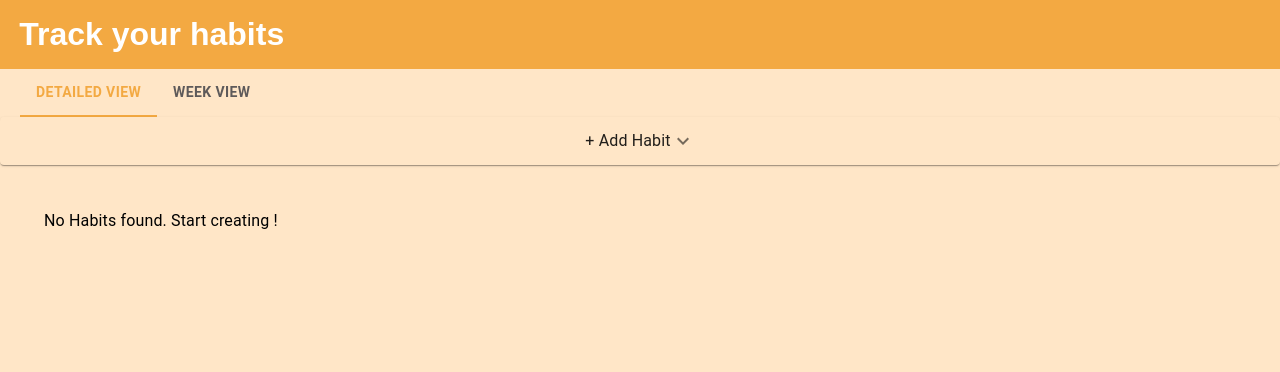
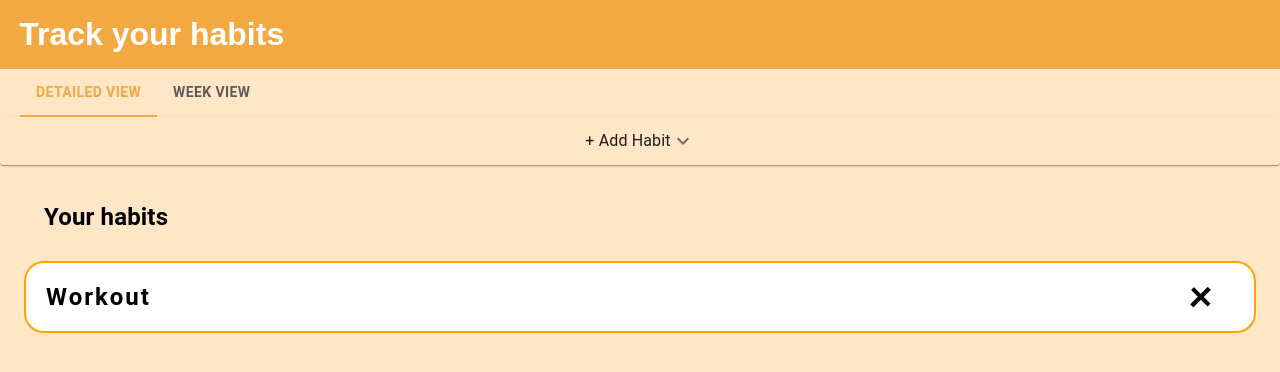
Before and after one commit to SiddheshSutar/habit-tracker, a React (Create React App) app: page / in a window 1280 px wide. Shown: the top 372 px of the page. Built offline with nearby package versions, Linux system fonts and the light colour scheme.

Commit message:
list css started

```diff
--- a/src/DetailedView/DetailedView.jsx
+++ b/src/DetailedView/DetailedView.jsx
@@ -19,7 +19,7 @@ const DetailedView = () => {
     return <div className={styles['container']}>
         {
             habits.length === 0 &&
-            <div className={styles['no-habits']}>
+            <div className={`${styles['no-habits']} ${styles['rounded-container']}`}>
                 No Habits found. Start creating !
             </div>
         }
@@ -27,24 +27,24 @@ const DetailedView = () => {
             habits.length > 0 &&
             <>
                 <div>
-                    <h2>
+                    <h2 className={`${styles['title']} ${styles['']}`}>
                         Your habits
                     </h2>
                 </div>
                 <ul>
                     {
                         habits.map((item, index) => (
-                            <li key={index}>
+                            <li key={index} className={`${styles['li-tag']} ${styles['rounded-container']}`}>
                                 <div className={styles['item-row']}>
-                                    <div className={`${styles['item-col']} ${styles['title']}`}
+                                    <h2 className={`${styles['item-col']}`}
                                         style={{
                                             // textDecoration: item.completed ? 'line-through' : 'none'
                                         }}
                                     >
                                         {item.title}
-                                    </div>
+                                    </h2>
                                     <div className={`${styles['item-col']} ${styles['right-col']}`}>
-                                        <div className={`${styles['icon']} ${styles['toggle-icon']}`}
+                                        {/* <div className={`${styles['icon']} ${styles['toggle-icon']}`}
                                             title={item.completed ? 'Mark as incomplete' : 'Mark as completed'}
                                             onMouseOver={e => { handleToggleButtonHover(index) }}
                                             onMouseOut={e => { handleToggleButtonHover(null) }}
@@ -61,7 +61,7 @@ const DetailedView = () => {
                                                         'Toggle'
                                                     }`}
                                             </div>
-                                        </div>
+                                        </div> */}
                                         <div className={`${styles['icon']} ${styles['remove-icon']}`}
                                             title="Remove to do"
                                             onClick={e => dispatch(removeHabit(item))}
--- a/src/DetailedView/detailedView.module.scss
+++ b/src/DetailedView/detailedView.module.scss
@@ -2,17 +2,35 @@
     width: 100%;
     // margin-top: 3rem;
 
-    .no-habits {
+    .rounded-container {
         padding: 20px;
+        background: white;
+        border-radius: 20px;
+        border: 2px solid orange;
+
     }
 
-    h2 {
+    .no-habits {
+        display: grid;
+        place-items: center;
+        height: 10ch;
+        letter-spacing: 4px;
+        font-size: 1.3rem;
+        font-weight: bold;
+    }
+
+    h2.title {
         margin-bottom: 1rem;
+        padding: 10px;
+        padding-left: 20px;
     }
 
     li {
         list-style-type: none;
-        background: linear-gradient(82deg, rgba(255, 245, 245, 0) 0%, rgba(246, 205, 129, 0.947) 100%);
+
+        &.li-tag {
+            padding: 10px 20px;
+        }
 
         &:not(:last-of-type) {
             margin-bottom: 5px;
@@ -24,13 +42,11 @@
             align-items: center;
             gap: 2rem;
 
-            .title {
+            h2 {
                 max-width: 60ch;
                 white-space: pre-wrap;
-                font-style: italic;
-                font-family: serif;
-                font-size: 1.5rem;
-                letter-spacing: 1px;
+                // font-size: 1.5rem;
+                letter-spacing: 2px;
             }
 
             .right-col {
@@ -73,6 +89,7 @@
                         right: 0;
                         top: 0;
                     }
+
                     100% {
                         transform: scale(1);
                         right: auto;
--- a/src/reduxSlices/habitSlice.js
+++ b/src/reduxSlices/habitSlice.js
@@ -2,7 +2,16 @@ import { createSlice } from '@reduxjs/toolkit'
 
 const initialState = {
   text: '',
-  habits: [],
+  habits: [
+    {
+      id: 'Fri Oct 20 2023 17:31:22 GMT+0530 (India Standard Time)',
+      title: 'Workout',
+      days: [
+        'Thu Oct 19 2023 17:31:22 GMT+0530 (India Standard Time)',
+        'Fri Oct 20 2023 17:31:22 GMT+0530 (India Standard Time)'
+      ]
+    }
+  ],
   sectionOpen: false
 }
 
```
